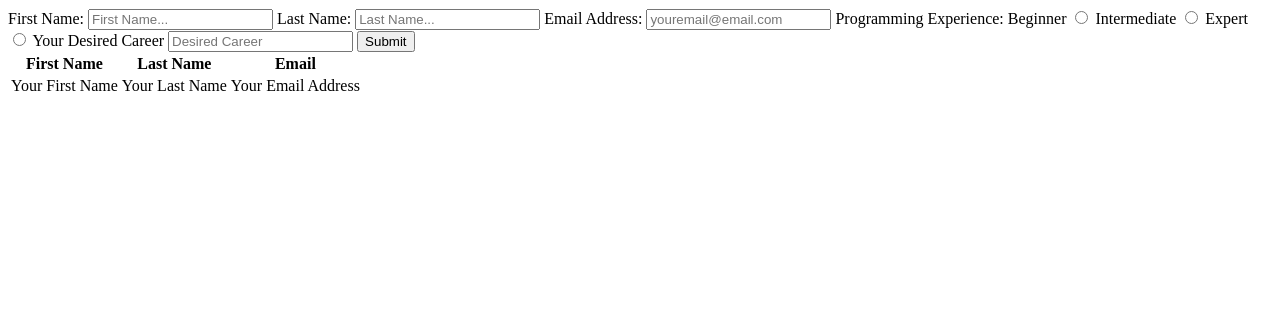
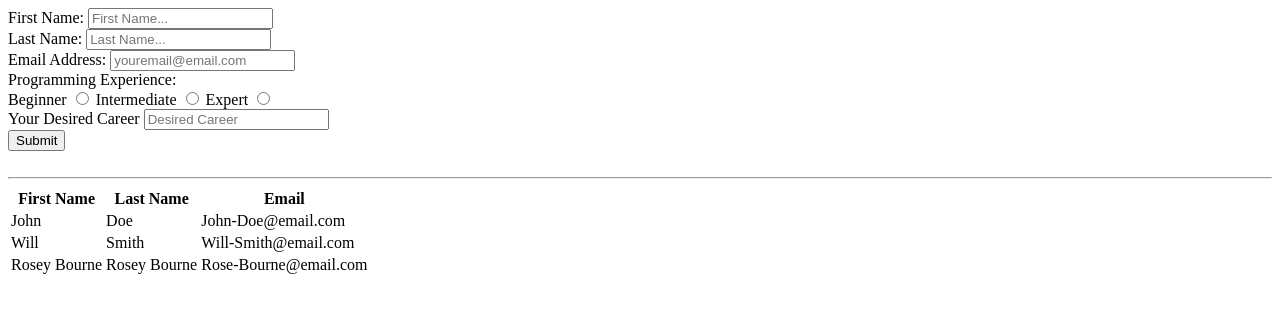
Before and after one commit to Amirg7/HTML_DFT_Exercise, a plain HTML site: page index.html in a window 1280 px wide. Drawn offline with Linux system fonts and the light colour scheme.

Commit message:
Modified Form and addedd data to table

```diff
--- a/index.html
+++ b/index.html
@@ -16,6 +16,7 @@
           required
           placeholder="First Name..."
         />
+        <br />
 
         <label for="lname"> Last Name:</label>
         <input
@@ -25,6 +26,7 @@
           required
           placeholder="Last Name..."
         />
+        <br />
 
         <label for="email">Email Address:</label>
         <input
@@ -34,9 +36,11 @@
           required
           placeholder="youremail@email.com"
         />
+        <br />
 
         <label for="Programming-Experience">Programming Experience:</label>
 
+        <br />
         <label for="Beginner_Experience">Beginner</label>
 
         <input
@@ -62,6 +66,7 @@
           name="Expert_Experience"
           value="Expert"
         />
+        <br />
 
         <label for="Desired_Career">Your Desired Career</label>
         <input
@@ -71,10 +76,11 @@
           placeholder="Desired Career"
           required
         />
-
+        <br />
         <input type="submit" value="Submit" />
       </form>
-
+      <br />
+      <hr />
       <table>
         <tr>
           <th>First Name</th>
@@ -82,9 +88,19 @@
           <th>Email</th>
         </tr>
         <tr>
-          <td>Your First Name</td>
-          <td>Your Last Name</td>
-          <td>Your Email Address</td>
+          <td>John</td>
+          <td>Doe</td>
+          <td>John-Doe@email.com</td>
+        </tr>
+        <tr>
+          <td>Will</td>
+          <td>Smith</td>
+          <td>Will-Smith@email.com</td>
+        </tr>
+        <tr>
+          <td>Rosey Bourne</td>
+          <td>Rosey Bourne</td>
+          <td>Rose-Bourne@email.com</td>
         </tr>
       </table>
     </div>
```
